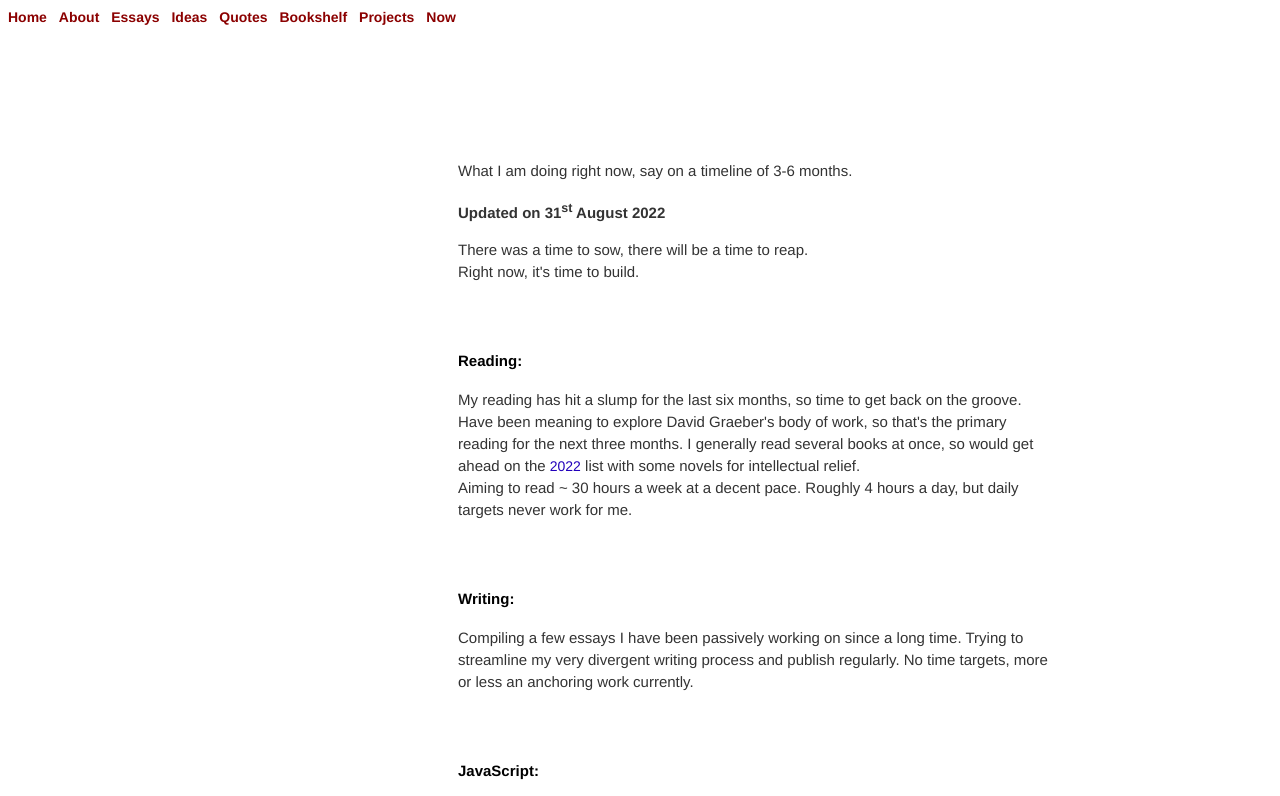
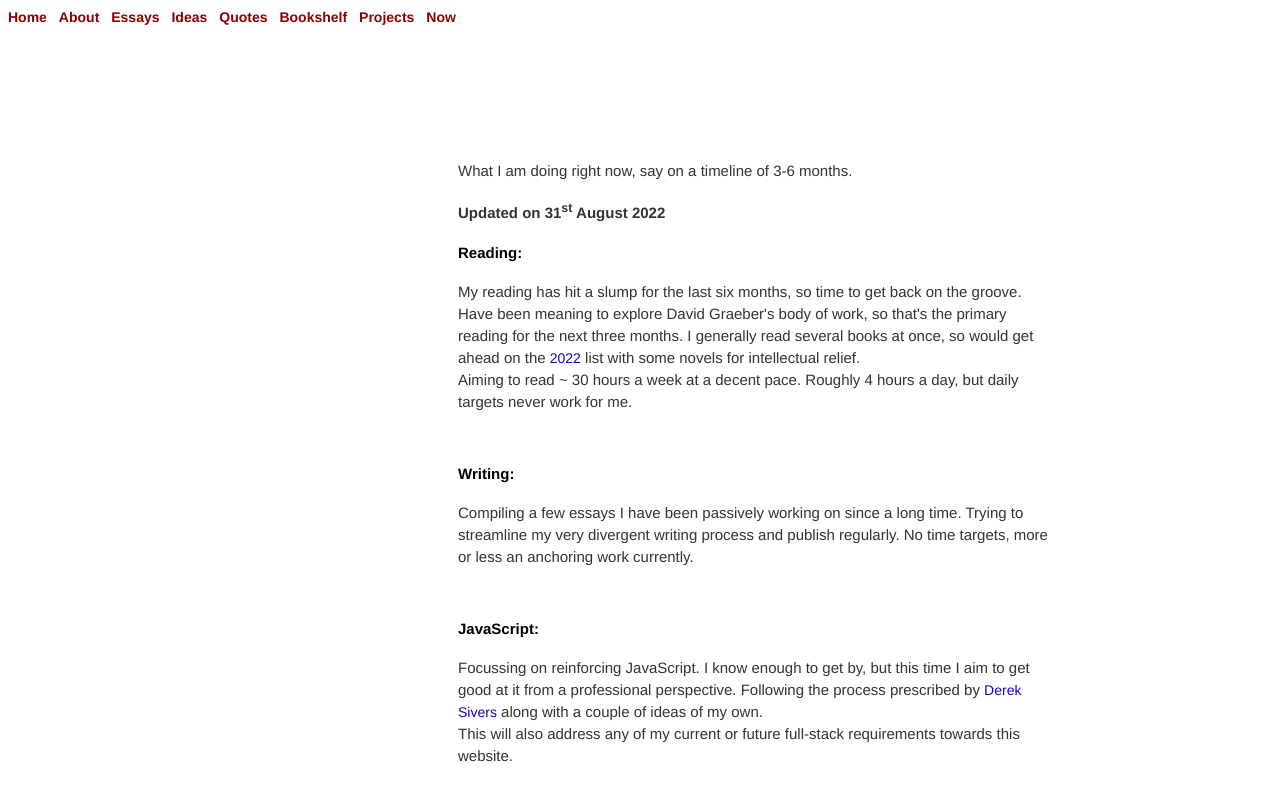
Before and after one commit to rohitjmweb/Now, a plain HTML site: page index.html in a window 1280 px wide. Shown: the top 796 px of the page. Drawn offline with Linux system fonts and the light colour scheme.

Commit message:
Update index.html

```diff
--- a/index.html
+++ b/index.html
@@ -59,23 +59,20 @@
 <p><b>Updated on 31<sup>st</sup> August 2022</b>
 	</p>
 
-<p> There was a time to sow, there will be a time to reap.<br>
-	Right now, it's time to build.
-
-	</p><br><br>
 
 
-<p><h4>Reading:</h4>
+
+<h4>Reading:</h4>
 	<p>My reading has hit a slump for the last six months, so time to get back on the groove.<br>
 	Have been meaning to explore David Graeber's body of work, so that's the primary reading for the next three months. I generally read several books at once,
 	so would get ahead on the <a href="https://muleyrohit.github.io/Bookshelf/2022.html">2022</a> list with some novels for intellectual relief.<br>
 	Aiming to read ~ 30 hours a week at a decent pace. Roughly 4 hours a day, but daily targets never work for me.
-	</p><br><br>
+	</p><br>
 
 	<h4>Writing:</h4>
 	<p>Compiling a few essays I have been passively working on since a long time. Trying to streamline my very divergent writing process and publish regularly.
 	No time targets, more or less an anchoring work currently.
-	</p><br><br>
+	</p><br>
 
 
 
@@ -88,7 +85,7 @@
 
 
 
-	</p><br><br>
+	</p><br>
 
 	 <h4>French:</h4>
 	 <p>Deep Diving into learning French. I follow an unorthodox method, trying to formalise it a bit through deadlines and
```
